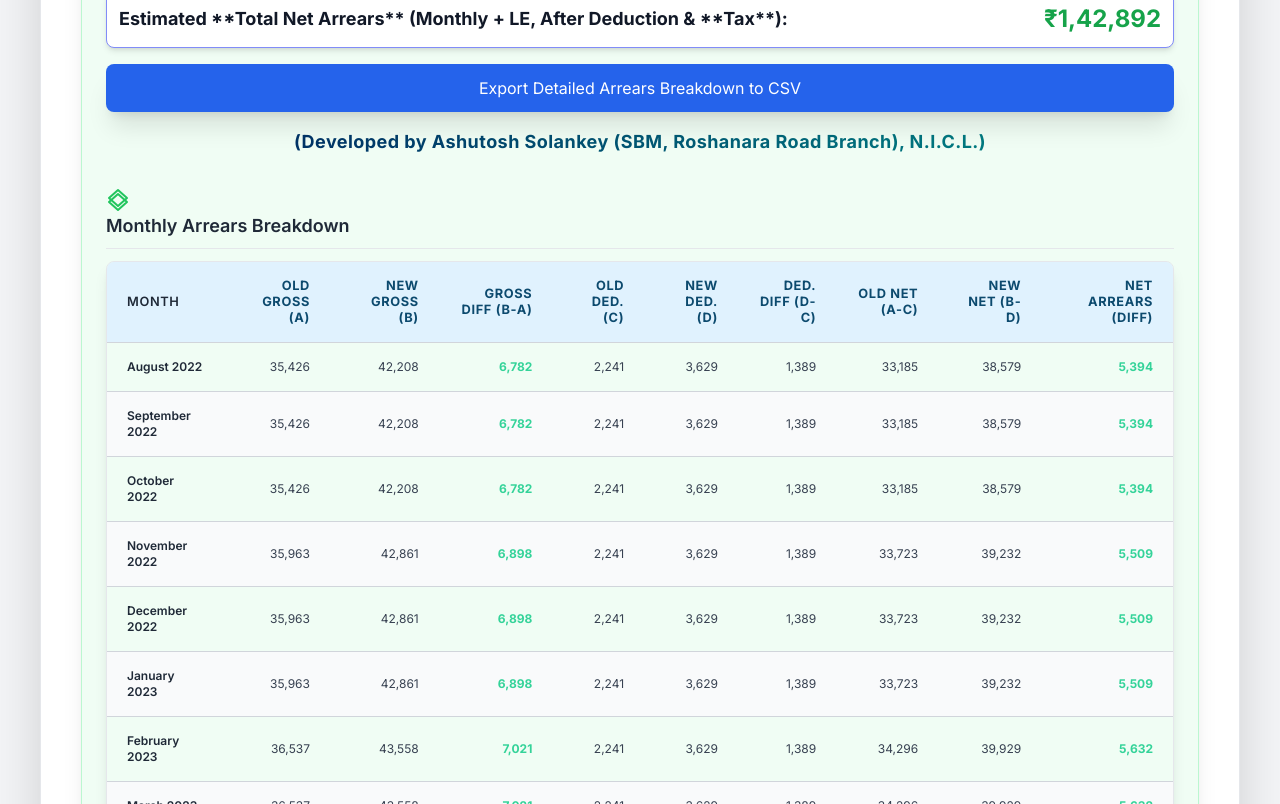
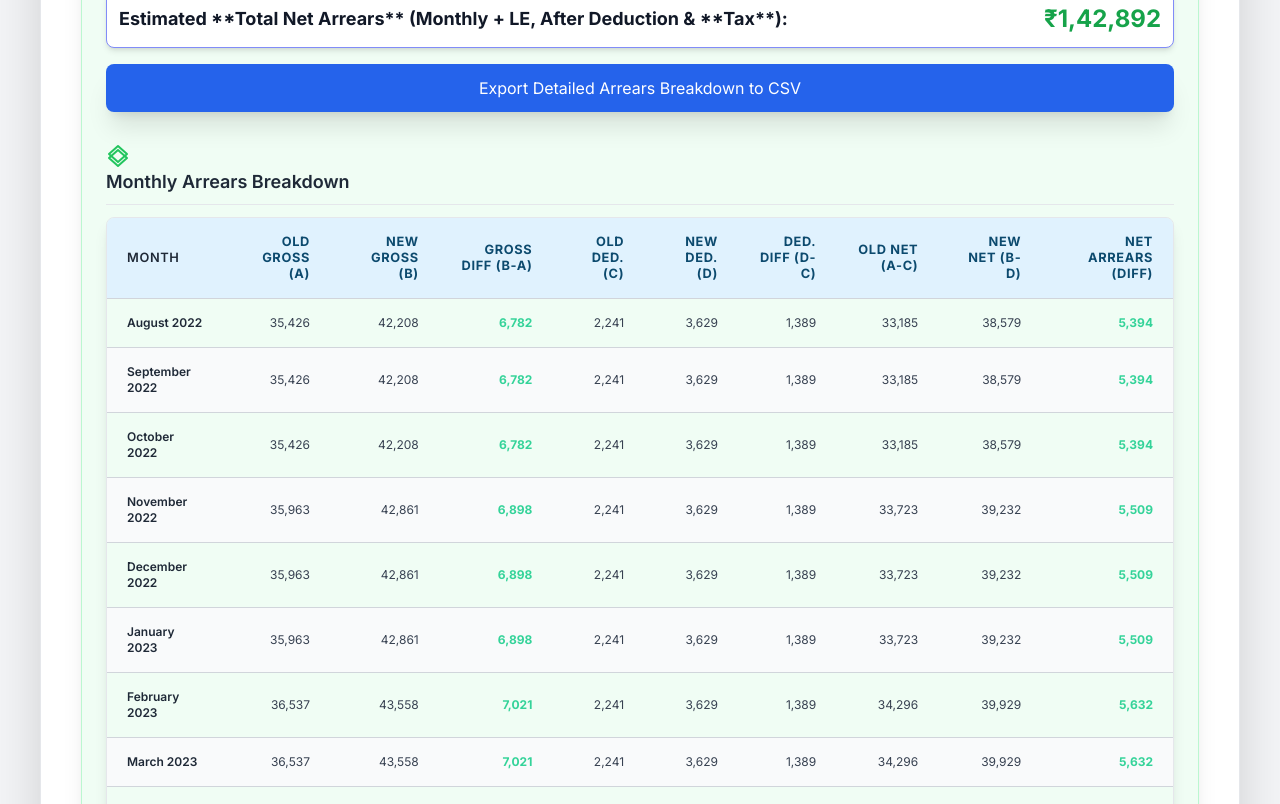
Before and after one commit to jokerdino/wage_revision_calculator, a plain HTML site: page index.html in a window 1280 px wide. Shown: the part 2956-3760 px from the top of the page. Drawn offline with nearby package versions, Linux system fonts and the light colour scheme.

Commit message:
Update index.html

```diff
--- a/index.html
+++ b/index.html
@@ -459,9 +459,7 @@
                     <span id="total-arrears" class="text-green-600 text-2xl font-extrabold">₹</span>
                 </div>
                 <button id="exportBtn" class="mt-4 px-4 py-3 bg-blue-600 text-white rounded-lg shadow-xl hover:bg-blue-700 transition-colors transform hover:scale-[1.01]">Export Detailed Arrears Breakdown to CSV</button>
-                 <div class="mt-4 text-center text-lg">
-                    <span class="developer-credit-text">(Developed by Ashutosh Solankey (SBM, Roshanara Road Branch), N.I.C.L.)</span>
-                </div>
+
             </div>
 
             <!-- Monthly Arrears Table -->
@@ -538,9 +536,7 @@
         </div>
         <div id="messageBox" class="hidden fixed top-1/2 left-1/2 transform -translate-x-1/2 -translate-y-1/2 bg-yellow-200 text-yellow-800 px-6 py-3 rounded-lg shadow-lg z-50"></div>
 
-        <div class="text-center mt-6 text-xl">
-            <span class="developer-credit-text">(Developed by Ashutosh Solankey (SBM, Roshanara Road Branch), N.I.C.L.)</span>
-        </div>
+
 
         <footer class="footer text-xs text-center text-white">
             Disclaimer: The figures presented are based on a tentative proposal and are subject to modification upon the finalization of the revised offer from GIPSA. Any minor errors or discrepancies should be disregarded pending the release of the official notification.
```
